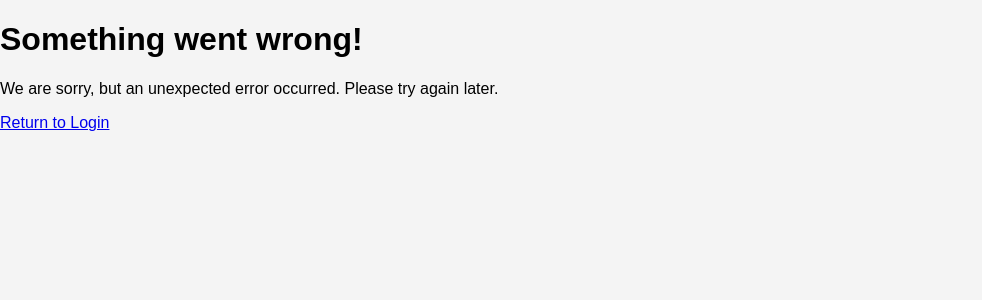
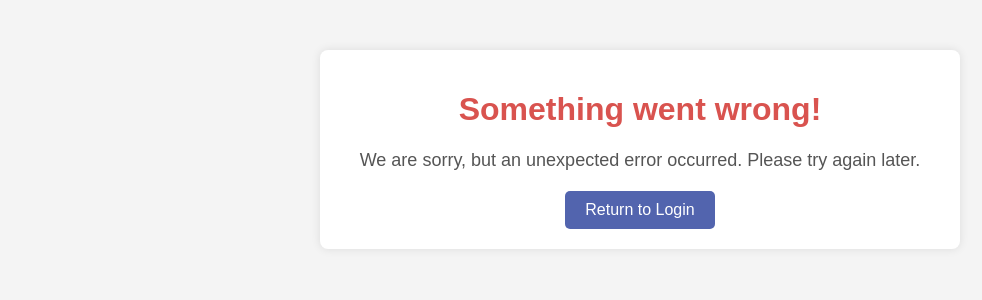
Before and after one commit to amineaith3/votingPlatform, a Flask app: template templates/error.html in a window 1280 px wide. Shown: the top 300 px of the page, without its empty margins (0-982 px from the left). Run offline with Flask 3, Linux system fonts and the light colour scheme; the template is opened without the code that fills it, so the values that code supplies are empty.

Commit message:
Update styles.css

```diff
--- a/static/css/styles.css
+++ b/static/css/styles.css
@@ -173,3 +173,41 @@ footer a {
 footer a:hover {
   text-decoration: underline;
 }
+
+
+
+/* Error container styling */
+.error-container {
+    width: 80%;
+    max-width: 600px;
+    margin: 50px auto;
+    padding: 20px;
+    background-color: #fff;
+    border-radius: 8px;
+    box-shadow: 0 0 10px rgba(0, 0, 0, 0.1);
+    text-align: center;
+}
+
+.error-container h1 {
+    font-size: 32px;
+    color: #d9534f;  /* Red color for error messages */
+}
+
+.error-container p {
+    font-size: 18px;
+    color: #555;
+    margin-bottom: 20px;
+}
+
+.error-container a {
+    display: inline-block;
+    padding: 10px 20px;
+    background-color: #5264AE;  /* Button background color */
+    color: #fff;
+    text-decoration: none;
+    border-radius: 5px;
+}
+
+.error-container a:hover {
+    background-color: #4158B4;  /* Darker shade on hover */
+}
```
